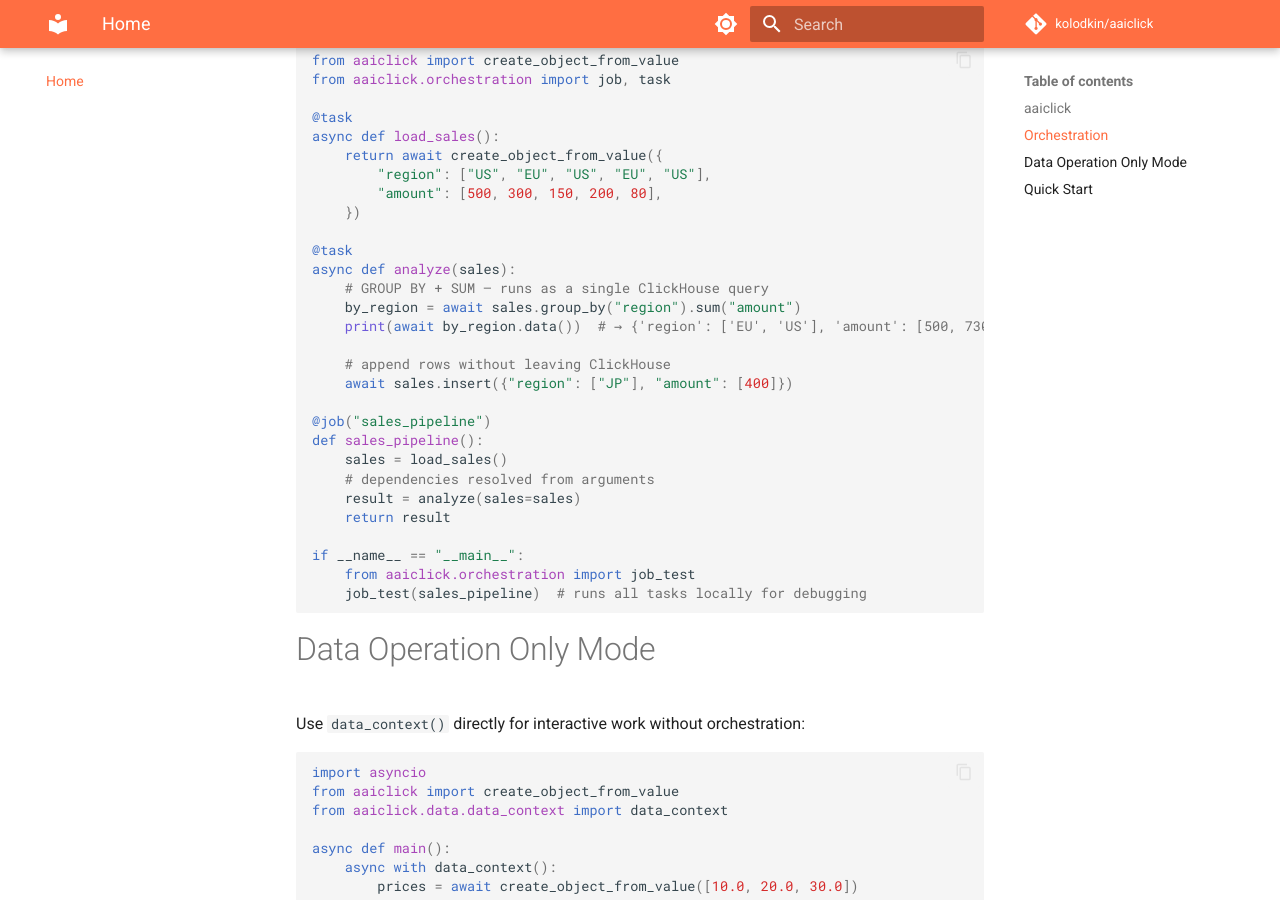
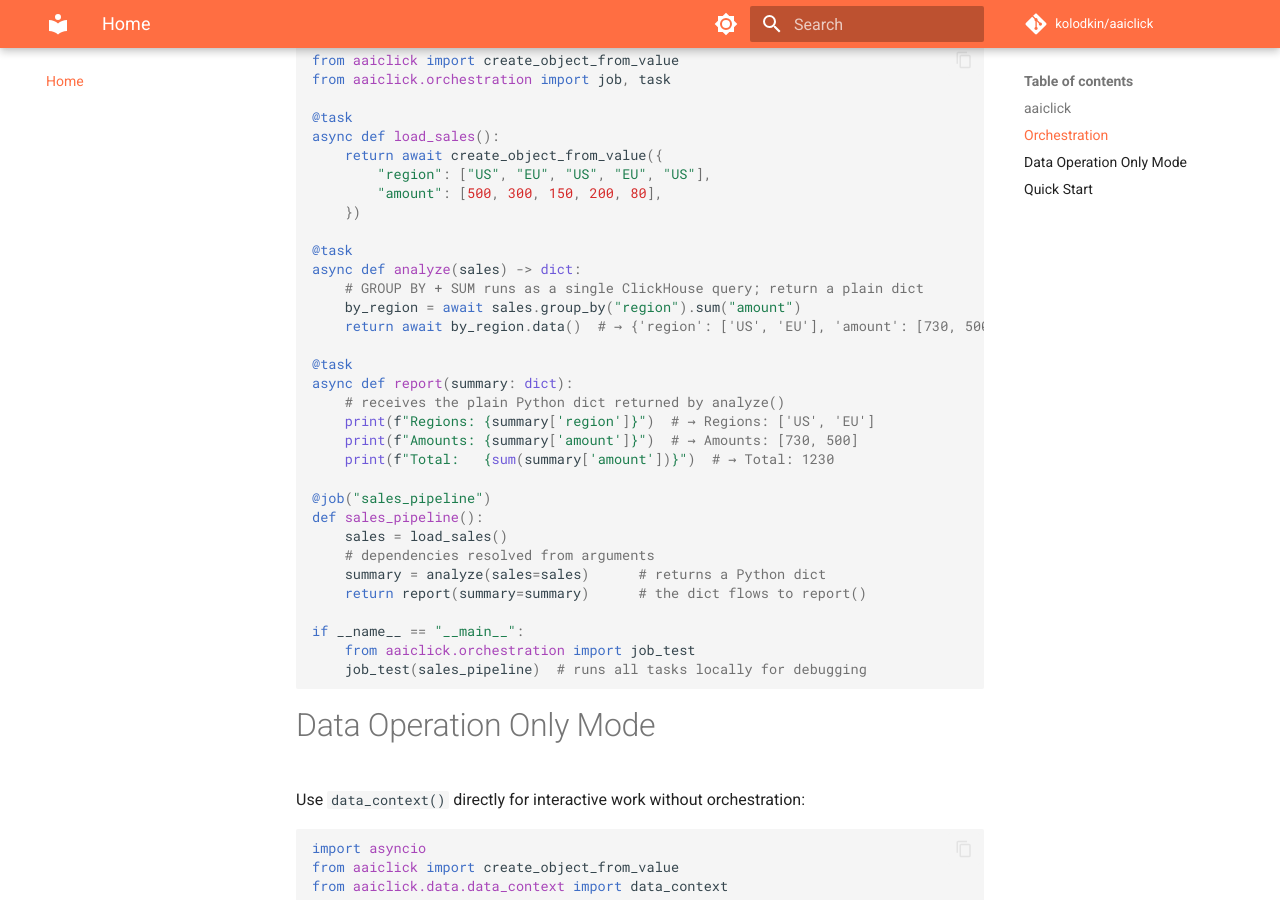
Before and after one commit to kolodkin/aaiclick, an MkDocs documentation site: the page built from docs/index.md, in a window 1280 px wide and 900 px high, scrolled down 707 px. Built offline with MkDocs 1.6.1 and Material for MkDocs 9.7.7, drawn with Linux system fonts in a browser that asks for light colours; comment, search, counter and statistics services are not loaded.

Commit message:
docs: expand README orchestration example with a dict-returning task (#342)
* docs: expand README orchestration example with a dict-returning task

Show a @task returning a plain dict of computed values (extracted from
ClickHouse via .data()) and a downstream task consuming that dict by
keyword, so the full task-result flow is demonstrated. Verified end-to-end
on the default chdb + SQLite backend.

Co-Authored-By: Claude Opus 4.8 <noreply@anthropic.com>
Claude-Session: https://claude.ai/code/session_0114bLozNn3ka94KsSZ68zdp

* docs: simplify README dict-returning task example

Reduce the mid-pipeline task to a minimal @task that returns a plain
Python dict, feeding a report() task. Verified on chdb + SQLite.

Co-Authored-By: Claude Opus 4.8 <noreply@anthropic.com>
Claude-Session: https://claude.ai/code/session_0114bLozNn3ka94KsSZ68zdp

* docs: expand report() to print dict keys explicitly

Verified on chdb + SQLite.

Co-Authored-By: Claude Opus 4.8 <noreply@anthropic.com>
Claude-Session: https://claude.ai/code/session_0114bLozNn3ka94KsSZ68zdp

* docs: sync index.md orchestration example with README

Mirror the dict-returning analyze() + explicit-print report() flow.

Co-Authored-By: Claude Opus 4.8 <noreply@anthropic.com>
Claude-Session: https://claude.ai/code/session_0114bLozNn3ka94KsSZ68zdp

---------

Co-authored-by: Claude <noreply@anthropic.com>

```diff
--- a/docs/index.md
+++ b/docs/index.md
@@ -28,20 +28,24 @@ async def load_sales():
     })
 
 @task
-async def analyze(sales):
-    # GROUP BY + SUM — runs as a single ClickHouse query
+async def analyze(sales) -> dict:
+    # GROUP BY + SUM runs as a single ClickHouse query; return a plain dict
     by_region = await sales.group_by("region").sum("amount")
-    print(await by_region.data())  # → {'region': ['EU', 'US'], 'amount': [500, 730]}
+    return await by_region.data()  # → {'region': ['US', 'EU'], 'amount': [730, 500]}
 
-    # append rows without leaving ClickHouse
-    await sales.insert({"region": ["JP"], "amount": [400]})
+@task
+async def report(summary: dict):
+    # receives the plain Python dict returned by analyze()
+    print(f"Regions: {summary['region']}")  # → Regions: ['US', 'EU']
+    print(f"Amounts: {summary['amount']}")  # → Amounts: [730, 500]
+    print(f"Total:   {sum(summary['amount'])}")  # → Total: 1230
 
 @job("sales_pipeline")
 def sales_pipeline():
     sales = load_sales()
     # dependencies resolved from arguments
-    result = analyze(sales=sales)
-    return result
+    summary = analyze(sales=sales)      # returns a Python dict
+    return report(summary=summary)      # the dict flows to report()
 
 if __name__ == "__main__":
     from aaiclick.orchestration import job_test
```
Also changed, not shown: README.md (+11 -7 lines).
